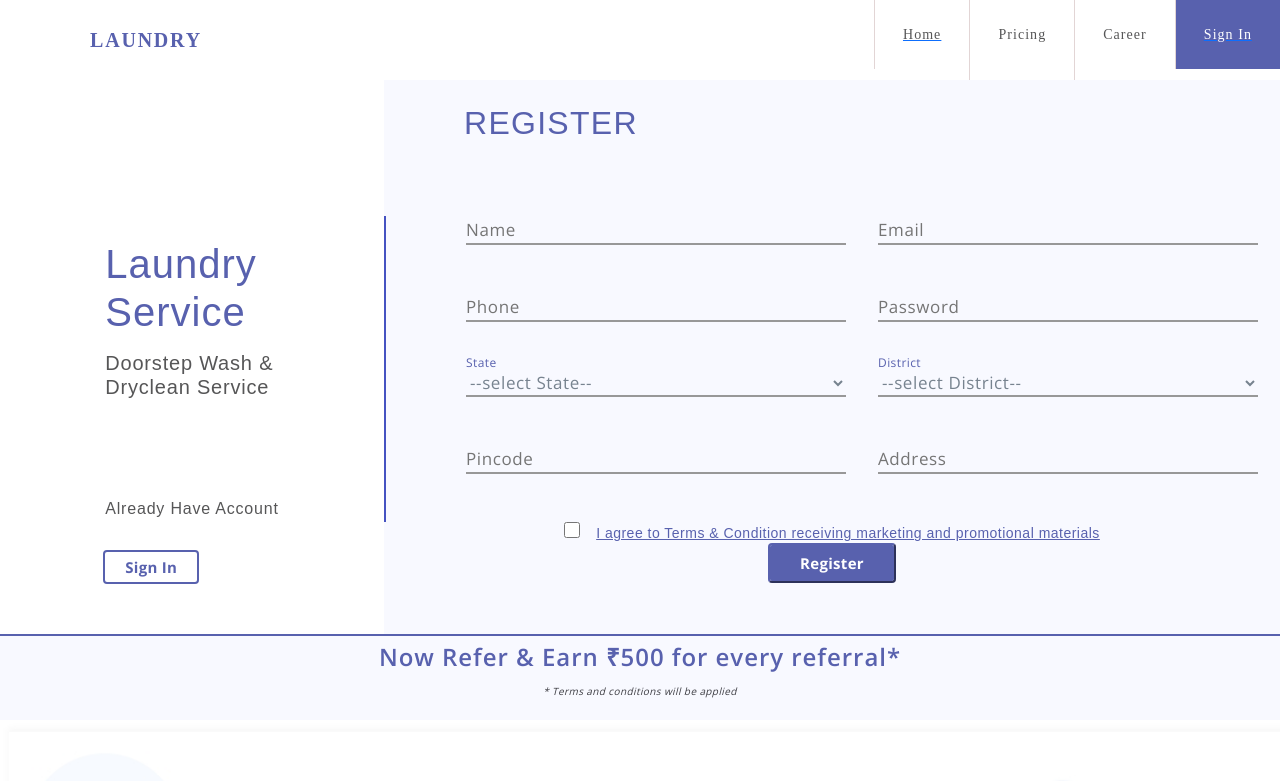
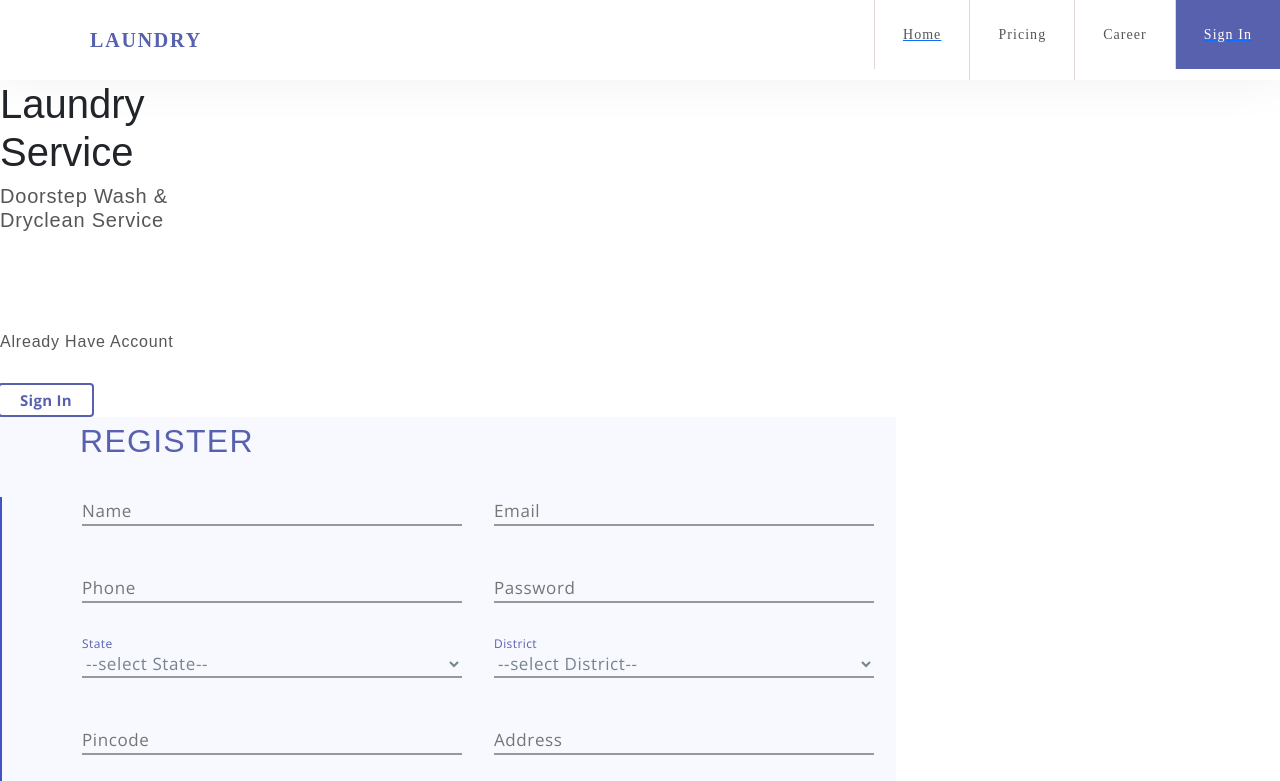
Before and after one commit to Anandkumar0187/Laundry-service, a React (Create React App) app in the folder frontend/: page /register in a window 1280 px wide. Shown: the top 781 px of the page. Built offline with nearby package versions, Linux system fonts and the light colour scheme.

Commit message:
Update register.js

```diff
--- a/frontend/src/components/register/register.js
+++ b/frontend/src/components/register/register.js
@@ -84,10 +84,10 @@ function Register() {
   return (
     <>
       <Header />
-      <div className="register-container">
-        <div className="register-box-1">
-          <div className="register-box-1-inner">
-            <div className="laundry-text-register">
+      <div className="register-containerp3">
+        <div className="register-box-1p3">
+          <div className="register-box-1-innerp3">
+            <div className="laundry-text-registerp3">
               <h1>
                 Laundry <br />
                 Service
```
